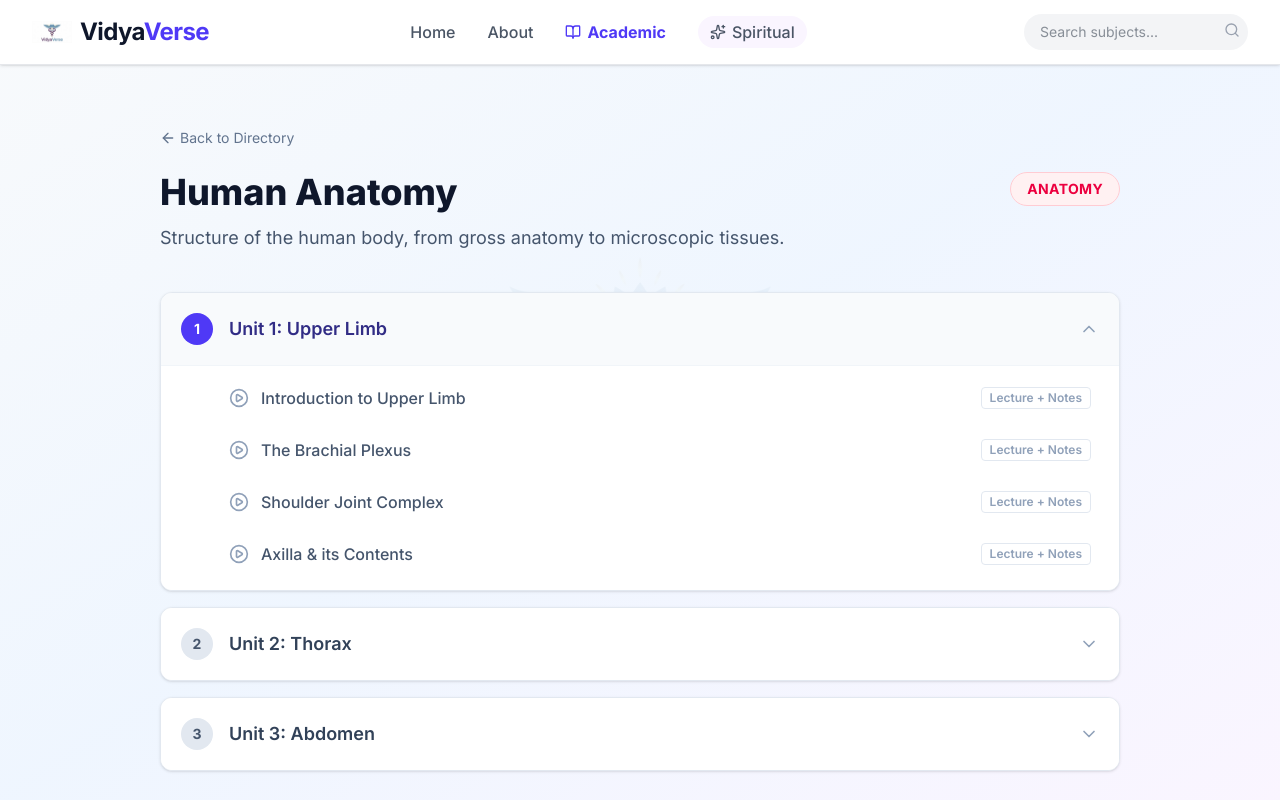
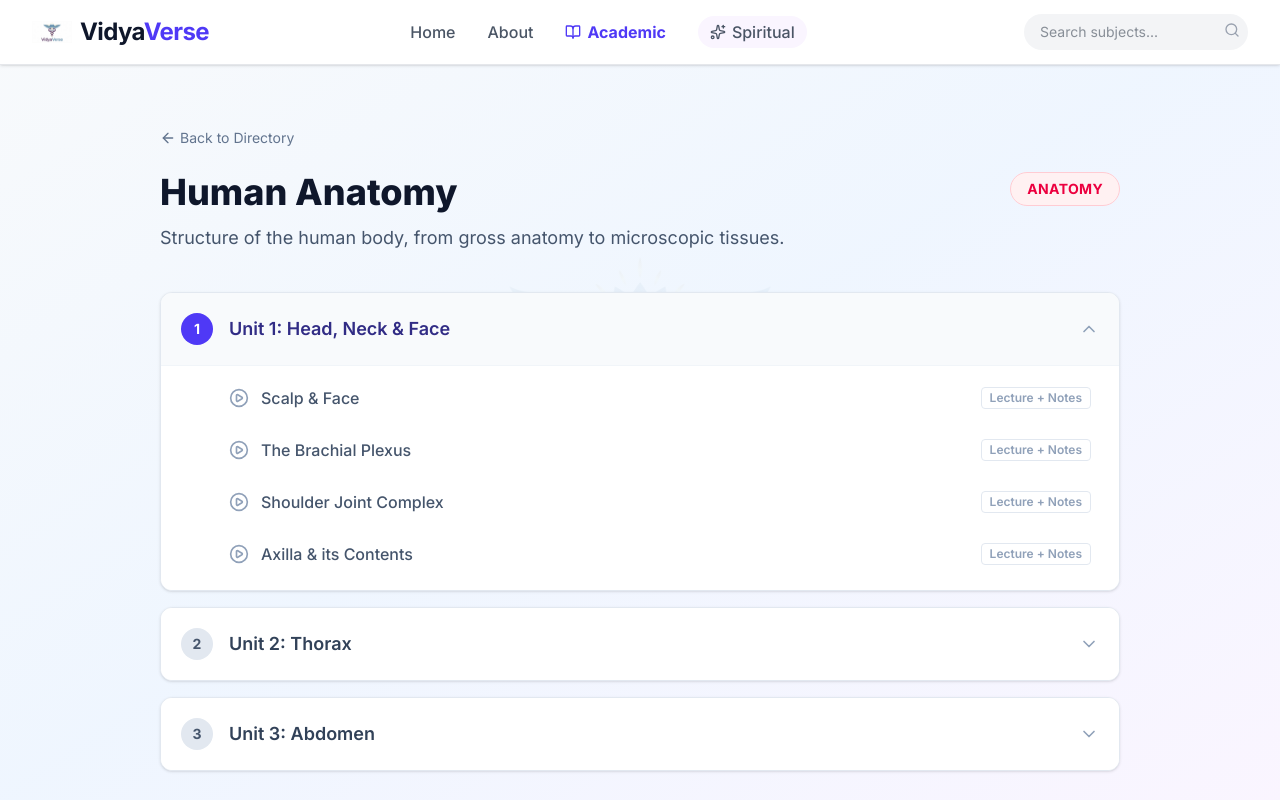
Before and after one commit to Piyush-yadav-1/vidyaverse, a Next.js app: page /academic/anatomy in a window 1280 px wide. Shown: the top 800 px of the page. Built offline with nearby package versions, Linux system fonts and the light colour scheme.

Commit message:
Update page.tsx
Added scalp-face in anatomy

```diff
--- a/app/academic/[subjectId]/page.tsx
+++ b/app/academic/[subjectId]/page.tsx
@@ -16,9 +16,9 @@ const courseData: Record<string, any> = {
     color: "text-rose-600 bg-rose-50 border-rose-200",
     units: [
       {
-        title: "Unit 1: Upper Limb",
+        title: "Unit 1: Head, Neck & Face",
         topics: [
-            { title: "Introduction to Upper Limb", slug: "intro-upper-limb", type: "video+note" },
+            { title: "Scalp & Face", slug: "scalp-face", type: "video+note" },
             { title: "The Brachial Plexus", slug: "brachial-plexus", type: "video+note" },
             { title: "Shoulder Joint Complex", slug: "shoulder-joint", type: "video+note" },
             { title: "Axilla & its Contents", slug: "axilla", type: "video+note" },
```
